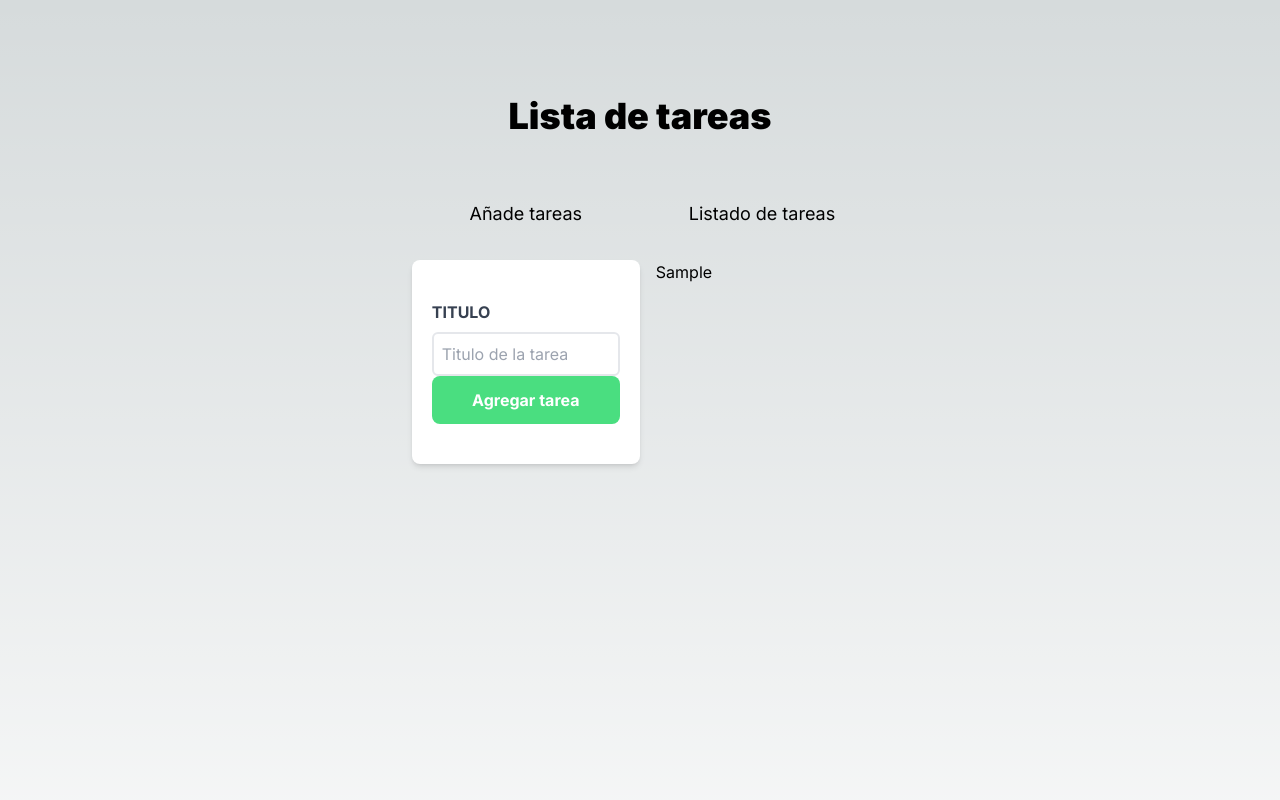
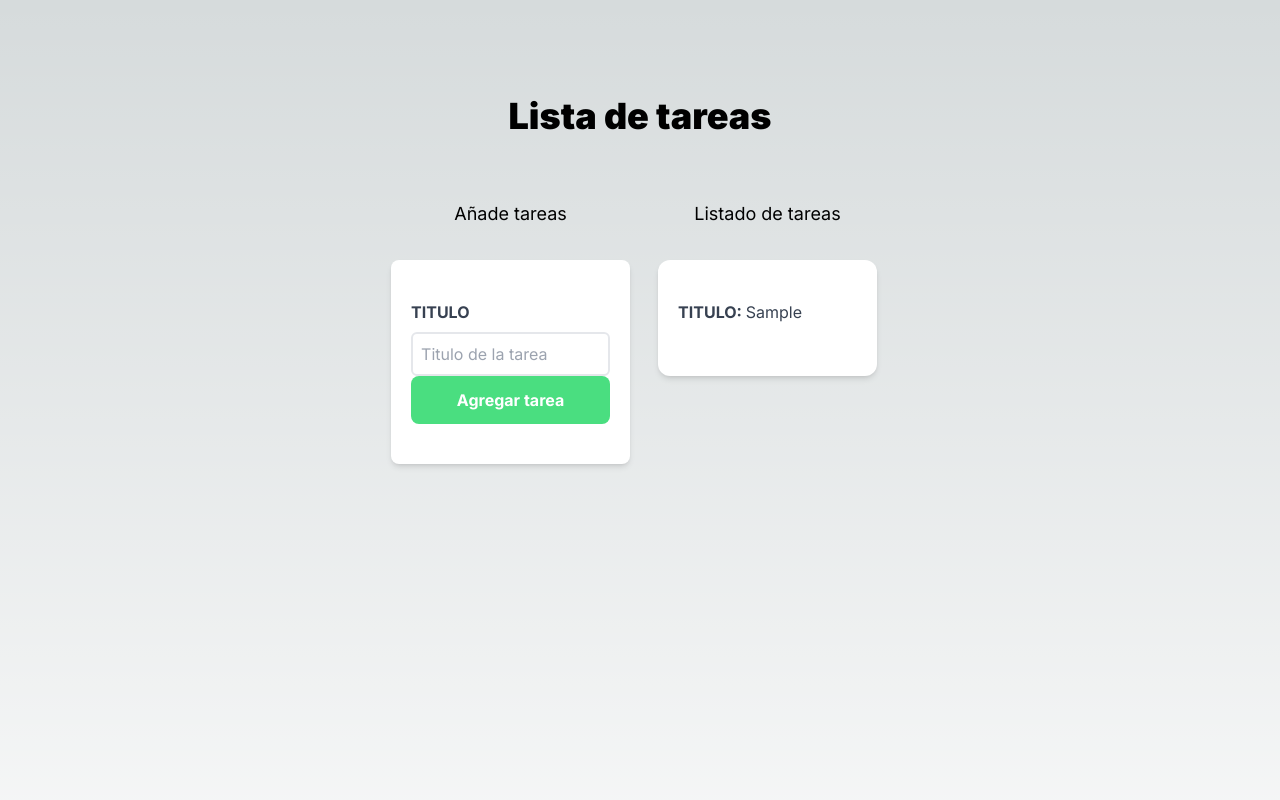
Before and after one commit to nahanez22/todolist-app, a Next.js app: page / in a window 1280 px wide. Both pictures are taken after typing "Sample" into the empty fields and a click on the input "Agregar tarea". Shown: the top 800 px of the page. Built offline with nearby package versions, Linux system fonts and the light colour scheme.

Commit message:
Add feature add component task and ID

```diff
--- a/src/app/otra/page.tsx
+++ /dev/null
@@ -1,7 +0,0 @@
-import Otra from "@/components/otra/otra";
-
-const page = () => {
-  return <Otra />;
-};
-
-export default page;
--- a/src/components/home/home.tsx
+++ b/src/components/home/home.tsx
@@ -5,18 +5,26 @@ import AddTasks from "../tasks/addTasks";
 import Header from "../tasks/header";
 import TaskList from "../tasks/taskList";
 
-export interface Task {
+export interface Tasks {
   title: string;
   isComplete: boolean;
+  id: string;
 }
 
 const Home = () => {
-  const [tasks, setTask] = useState<Task[]>([]);
+  const [tasks, setTask] = useState<Tasks[]>([]);
+
+  const generarId = () => {
+    const random = Math.random().toString(36).substring(2);
+    const fecha = Date.now().toString(36);
+    return random + fecha;
+  };
 
   const addNewTask = (name: string) => {
-    const newTask: Task = {
+    const newTask: Tasks = {
       title: name,
       isComplete: false,
+      id: generarId(),
     };
 
     setTask((oldTasks) => [newTask, ...oldTasks]);
--- a/src/components/tasks/task.tsx
+++ b/src/components/tasks/task.tsx
@@ -0,0 +1,20 @@
+import React from "react";
+import { Tasks } from "../home/home";
+
+interface TaskProps {
+  task: Tasks[];
+}
+
+function Task({ task }: TaskProps) {
+  console.log(task);
+
+  return (
+    <div className="m-3 bg-white shadow-md px-5 py-10 rounded-xl">
+      <p className="font-bold mb-3 text-gray-700 uppercase ">
+        Titulo: <span className="font-normal normal-case ">{task.title}</span>
+      </p>
+    </div>
+  );
+}
+
+export default Task;
--- a/src/components/tasks/taskList.tsx
+++ b/src/components/tasks/taskList.tsx
@@ -1,17 +1,17 @@
 import { useState } from "react";
-import { Task } from "../home/home";
+import { Tasks } from "../home/home";
+import Task from "../tasks/task";
 
 interface TasksListProps {
-  tasks: Task[];
+  tasks: Tasks[];
 }
 
 function TaskList({ tasks }: TasksListProps) {
-  console.log(tasks);
   return (
     <main className="md:w-1/2 lg:w-3/5 md:h-screen ">
       <h2 className="text-lg mt-4 text-center mb-8">Listado de tareas</h2>
       {tasks.map((task) => (
-        <p>{task.title}</p>
+        <Task task={task} key={task.id} />
       ))}
     </main>
   );
```
